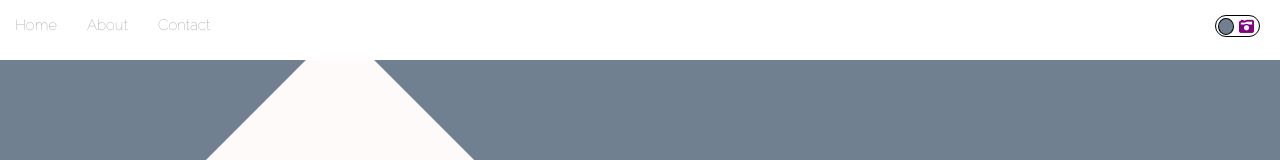
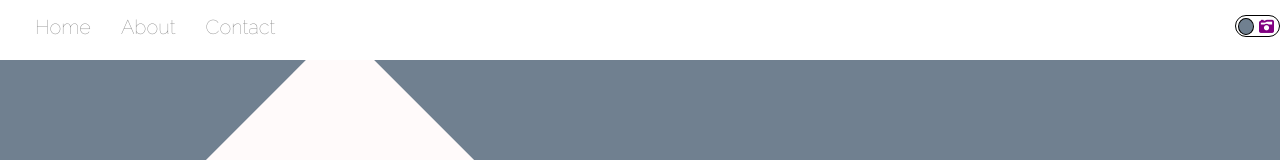
Before and after one commit to ryancarville/portfolio-app, a React (Create React App) app: page / in a window 1280 px wide. Shown: the top 160 px of the page. Built offline with nearby package versions, Linux system fonts and the light colour scheme.

Commit message:
html image

```diff
--- a/src/components/Nav/Nav.css
+++ b/src/components/Nav/Nav.css
@@ -29,7 +29,7 @@ nav {
   height: 50px;
   position: fixed;
   z-index: 10;
-  animation: fadeIn 2s ease-in-out;
+  animation: fadeIn 0.5s ease-in-out;
   background-color: white;
   top: 0;
   margin: 0;
@@ -62,25 +62,25 @@ nav ul li img {
 }
 .close-nav {
   opacity: 0;
-  animation: fadeIn 1s forwards;
+  animation: fadeIn 0.5s forwards;
 }
 #nav-home,
 #nav-project-1,
 #nav-photo-1 {
   opacity: 0;
-  animation: navLoad 1s 1s ease-in-out forwards;
+  animation: navLoad 0.5s ease-in-out forwards;
 }
 #nav-about,
 #nav-project-2,
 #nav-photo-2 {
   opacity: 0;
-  animation: navLoad 1s 1.3s ease-in-out forwards;
+  animation: navLoad 0.7s ease-in-out forwards;
 }
 #nav-contact,
 #nav-project-3,
 #nav-photo-3 {
   opacity: 0;
-  animation: navLoad 1s 1.7s ease-in-out forwards;
+  animation: navLoad 1s ease-in-out forwards;
 }
 #toggle-swicth-containter a {
   text-decoration: none;
@@ -92,7 +92,7 @@ nav ul li img {
   margin-right: 20px;
   float: right;
   opacity: 0;
-  animation: fadeIn 1s 3s ease-in-out forwards;
+  animation: fadeIn 0.5s ease-in-out forwards;
 }
 #dev-switch {
   width: 45px;
@@ -130,7 +130,7 @@ nav ul li img {
   margin-bottom: 2px;
   border: 1px solid black;
   background-color: slategrey;
-  animation: slideLeft 1s forwards;
+  animation: slideLeft 0.5s forwards;
 }
 #photo-toggle {
   width: 17px;
@@ -142,7 +142,7 @@ nav ul li img {
   border: 1px solid black;
   background-color: slategrey;
   float: right;
-  animation: slideRight 1s forwards;
+  animation: slideRight 0.5s forwards;
 }
 
 @media only screen and (min-width: 700px) {
@@ -153,7 +153,8 @@ nav ul li img {
   #desktop-nav-photos-link {
     display: block;
     opacity: 0;
-    animation: navLoad 1s 0.7s ease-in-out forwards;
+    animation: navLoad 0.5s ease-in-out forwards;
+    font-size: 20px;
   }
   #desktop-nav-projects {
     width: 35%;
@@ -164,21 +165,21 @@ nav ul li img {
     top: 0;
     margin: 0;
     padding: 0;
-    animation: fadeIn 1s ease-in-out;
   }
   #desktop-nav-projects li {
     cursor: pointer;
-    font-size: 15px;
+    font-size: 20px;
   }
   #desktop-nav-projects li a {
-    font-size: 15px;
+    font-size: 18px;
   }
   nav {
     width: 100%;
     height: 60px;
     position: fixed;
     z-index: 10;
-    animation: fadeIn 2s ease-in-out;
+    margin-left: 20px;
+    animation: fadeIn 0.5s ease-in-out;
   }
   nav ul {
     display: flex;
@@ -194,7 +195,7 @@ nav ul li img {
   }
   nav ul li a {
     text-decoration: none;
-    font-size: 15px;
+    font-size: 20px;
     display: flex;
     align-items: center;
   }
--- a/src/components/Nav/PhotoCatagories.js
+++ b/src/components/Nav/PhotoCatagories.js
@@ -14,7 +14,7 @@ export default function PhotoCatagoies(props) {
       <li id="nav-photo-1">
         <Link to={"/portraits"}>
           <img
-            src="https://beardystudios.com/images/dev_site_images/portrait.png"
+            src="https://beardystudios.com/images/dev_site_images/portrait.html"
             alt="portrait-icon"
           />{" "}
           Portrait
```
Also changed, not shown: public/images/portrait.html (added, +11 -0 lines), public/images/images/portrait.png (added).
